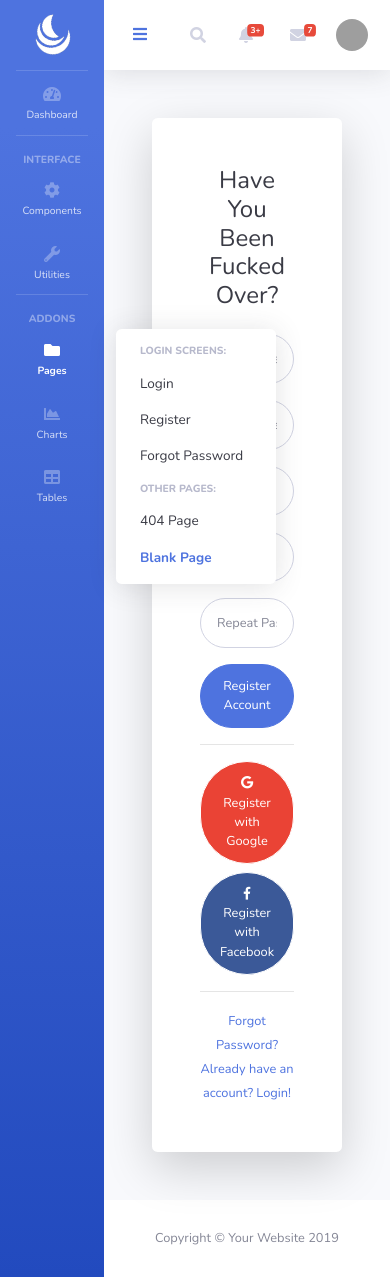
After one commit to aksh0001/Classify-Platform, a Flask app: page /signup in a window 390 px wide. The commit adds this page. Run offline with Flask 2, Linux system fonts and the light colour scheme; some libraries are stand-ins or nearby versions; grey boxes are pictures that could not be loaded.

Commit message:
Third commit
Additions to add the signup form

```diff
--- a/run.py
+++ b/run.py
@@ -1,16 +1,15 @@
 from flask import Flask, render_template, url_for, flash, redirect, request
-from flask_sqlalchemy import SQLAlchemy
 
 app = Flask(__name__)
-app.config['SQLALCHEMY_DATABASE_URI'] = 'sqlite:////Users/Johnny1/Documents/GitHub/flask101/classify.db'
-db = SQLAlchemy(app)
-from models import Lawfirm, Lawsuit
-
-
-if __name__ == '__main__':
-    app.run(debug=True)
 
 @app.route("/")
 @app.route("/home")
 def home():
     return render_template('home.html')
+
+@app.route("/signup")
+def signup():
+    return render_template('signup_form.html')
+
+if __name__ == '__main__':
+    app.run(debug=True)
--- a/templates/layout.html
+++ b/templates/layout.html
@@ -26,7 +26,7 @@
   <div id="wrapper">
 
     <!-- Sidebar -->
-    <ul class="navbar-nav bg-gradient-info sidebar sidebar-dark accordion" id="accordionSidebar">
+    <ul class="navbar-nav bg-gradient-primary sidebar sidebar-dark accordion" id="accordionSidebar">
 
       <!-- Sidebar - Brand -->
       <a class="sidebar-brand d-flex align-items-center justify-content-center" href="{{ url_for('home')}}">
@@ -158,7 +158,7 @@
             <div class="input-group">
               <input type="text" class="form-control bg-light border-0 small" placeholder="Search for..." aria-label="Search" aria-describedby="basic-addon2">
               <div class="input-group-append">
-                <button class="btn btn-info" type="button">
+                <button class="btn btn-primary" type="button">
                   <i class="fas fa-search fa-sm"></i>
                 </button>
               </div>
--- /dev/null
+++ b/templates/signup_form.html
@@ -0,0 +1,99 @@
+{% extends "layout.html" %}
+{% block content %}
+<!DOCTYPE html>
+<html lang="en">
+
+<head>
+
+  <meta charset="utf-8">
+  <meta http-equiv="X-UA-Compatible" content="IE=edge">
+  <meta name="viewport" content="width=device-width, initial-scale=1, shrink-to-fit=no">
+  <meta name="description" content="">
+  <meta name="author" content="">
+
+  <title>SB Admin 2 - Register</title>
+
+  <!-- Custom fonts for this template-->
+  <link href="vendor/fontawesome-free/css/all.min.css" rel="stylesheet" type="text/css">
+  <link href="https://fonts.googleapis.com/css?family=Nunito:200,200i,300,300i,400,400i,600,600i,700,700i,800,800i,900,900i" rel="stylesheet">
+
+  <!-- Custom styles for this template-->
+  <link href="css/sb-admin-2.min.css" rel="stylesheet">
+
+</head>
+
+<body class="bg-gradient-primary">
+
+  <div class="container">
+
+    <div class="card o-hidden border-0 shadow-lg my-5">
+      <div class="card-body p-0">
+        <!-- Nested Row within Card Body -->
+        <div class="row">
+          <div class="col-lg-5 d-none d-lg-block bg-register-image"></div>
+          <div class="col-lg-7">
+            <div class="p-5">
+              <div class="text-center">
+                <h1 class="h4 text-gray-900 mb-4">Have You Been Fucked Over?</h1>
+              </div>
+              <form class="user">
+                <div class="form-group row">
+                  <div class="col-sm-6 mb-3 mb-sm-0">
+                    <input type="text" class="form-control form-control-user" id="exampleFirstName" placeholder="First Name">
+                  </div>
+                  <div class="col-sm-6">
+                    <input type="text" class="form-control form-control-user" id="exampleLastName" placeholder="Last Name">
+                  </div>
+                </div>
+                <div class="form-group">
+                  <input type="email" class="form-control form-control-user" id="exampleInputEmail" placeholder="Email Address">
+                </div>
+                <div class="form-group row">
+                  <div class="col-sm-6 mb-3 mb-sm-0">
+                    <input type="password" class="form-control form-control-user" id="exampleInputPassword" placeholder="Password">
+                  </div>
+                  <div class="col-sm-6">
+                    <input type="password" class="form-control form-control-user" id="exampleRepeatPassword" placeholder="Repeat Password">
+                  </div>
+                </div>
+                <a href="login.html" class="btn btn-primary btn-user btn-block">
+                  Register Account
+                </a>
+                <hr>
+                <a href="index.html" class="btn btn-google btn-user btn-block">
+                  <i class="fab fa-google fa-fw"></i> Register with Google
+                </a>
+                <a href="index.html" class="btn btn-facebook btn-user btn-block">
+                  <i class="fab fa-facebook-f fa-fw"></i> Register with Facebook
+                </a>
+              </form>
+              <hr>
+              <div class="text-center">
+                <a class="small" href="forgot-password.html">Forgot Password?</a>
+              </div>
+              <div class="text-center">
+                <a class="small" href="login.html">Already have an account? Login!</a>
+              </div>
+            </div>
+          </div>
+        </div>
+      </div>
+    </div>
+
+  </div>
+
+  <!-- Bootstrap core JavaScript-->
+  <script src="vendor/jquery/jquery.min.js"></script>
+  <script src="vendor/bootstrap/js/bootstrap.bundle.min.js"></script>
+
+  <!-- Core plugin JavaScript-->
+  <script src="vendor/jquery-easing/jquery.easing.min.js"></script>
+
+  <!-- Custom scripts for all pages-->
+  <script src="js/sb-admin-2.min.js"></script>
+
+</body>
+
+</html>
+
+{% endblock %}
```
Also changed, not shown: models.py (deleted, +0 -29 lines), classify.db (deleted).
